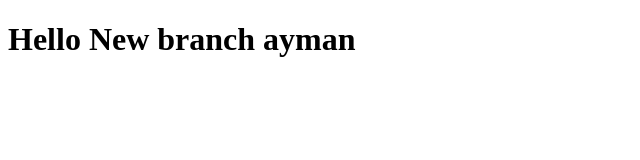
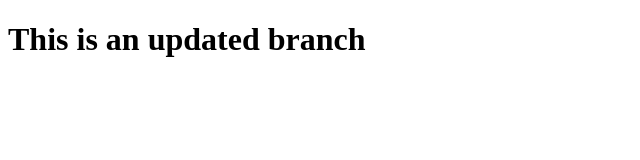
Before and after one commit to aymanfaisal007/mywebsite, a plain HTML site: page index.html in a window 1280 px wide. Shown: the whole page, without its empty margins (0-640 px from the left). Drawn offline with Linux system fonts and the light colour scheme.

Commit message:
changing the text in the html

```diff
--- a/index.html
+++ b/index.html
@@ -8,7 +8,7 @@
     <link rel="stylesheet" href="style.css">
 </head>
 <body>
-    <h1>Hello New branch ayman</h1>
+    <h1>This is an updated branch</h1>
     <script src="app.js"></script>
 </body>
 </html>
```
